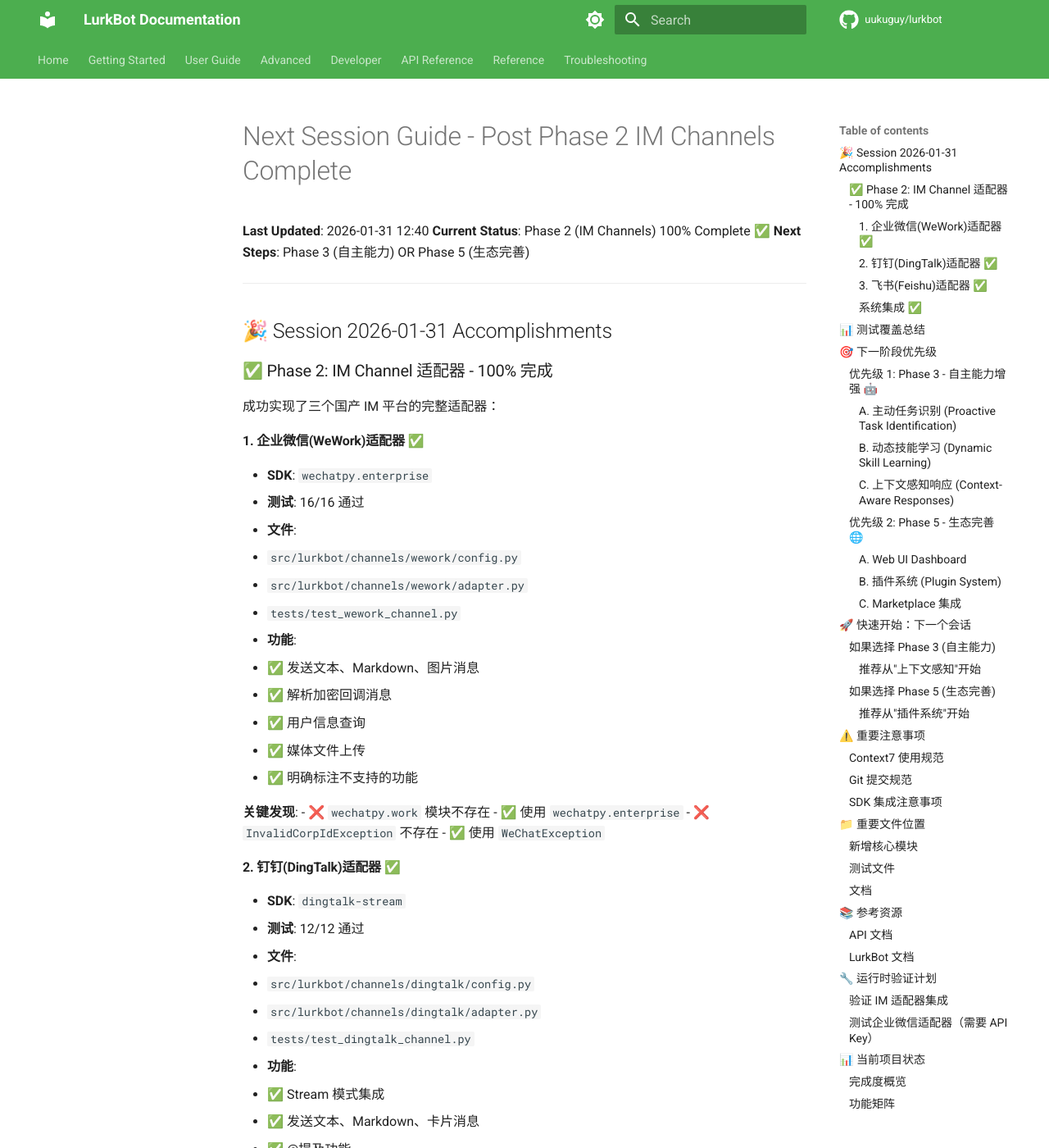
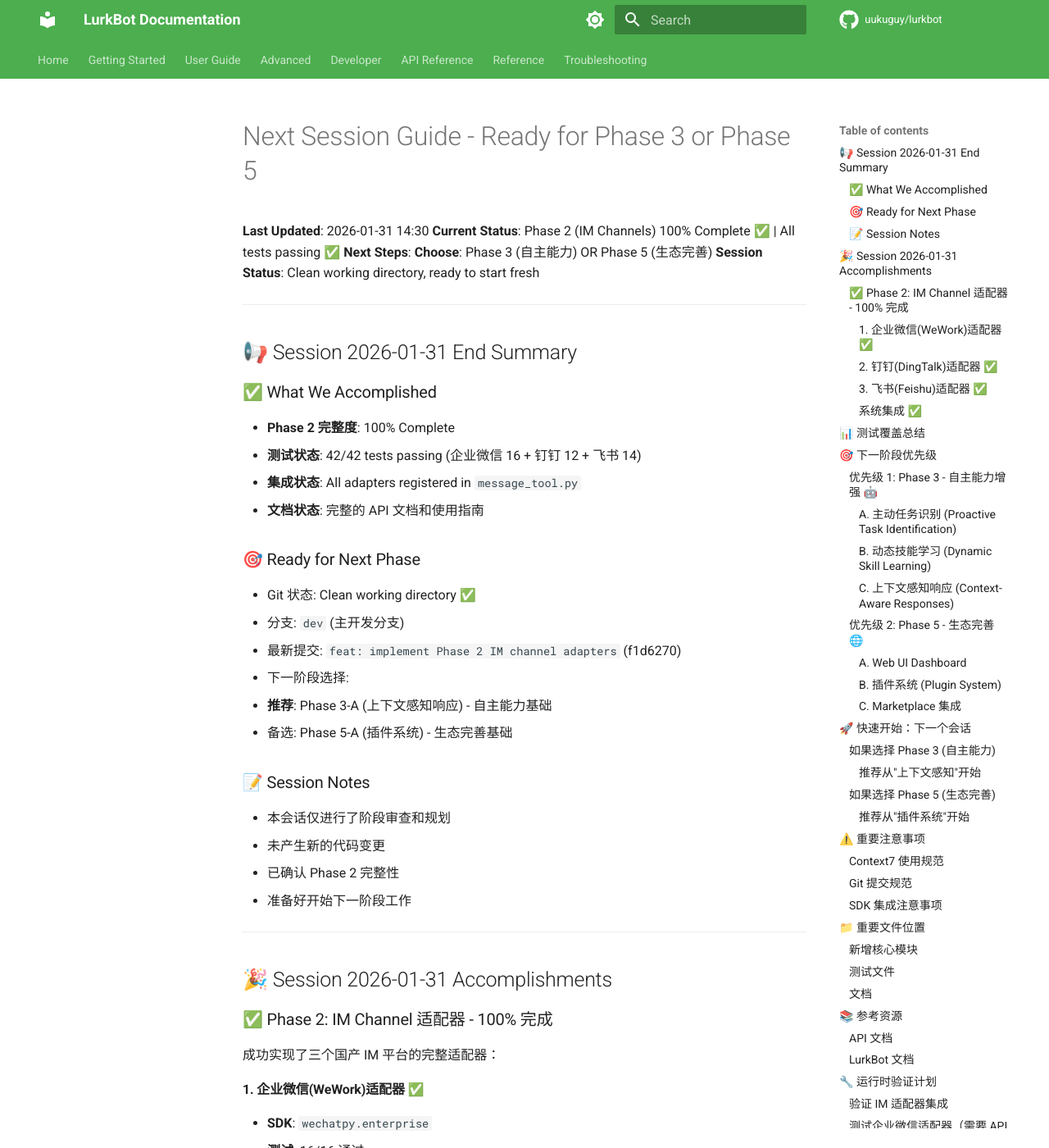
Before and after one commit to uukuguy/LurkBot, an MkDocs documentation site: the page built from docs/dev/NEXT_SESSION_GUIDE.md, in a window 1280 px wide and 1400 px high. Shown: the whole window at 82% size. Built offline with MkDocs 1.6.1 and Material for MkDocs 9.7.7, drawn with Linux system fonts in a browser that asks for light colours; comment, search, counter and statistics services are not loaded.

Commit message:
docs: end Phase 2 session and prepare for Phase 3/5
- Update NEXT_SESSION_GUIDE.md with session end summary
- Add SESSION_2026-01-31_END.md with comprehensive session wrap-up
- Confirm Phase 2 (IM Channels) 100% complete status
- Prepare startup checklist for next session (Phase 3-A or 5-A)
- Document key learnings from SDK integration
- 42 tests passing (WeWork 16 + DingTalk 12 + Feishu 14)

Co-Authored-By: Claude Sonnet 4.5 <noreply@anthropic.com>

```diff
--- a/docs/dev/NEXT_SESSION_GUIDE.md
+++ b/docs/dev/NEXT_SESSION_GUIDE.md
@@ -1,8 +1,33 @@
-# Next Session Guide - Post Phase 2 IM Channels Complete
+# Next Session Guide - Ready for Phase 3 or Phase 5
 
-**Last Updated**: 2026-01-31 12:40
-**Current Status**: Phase 2 (IM Channels) 100% Complete ✅
-**Next Steps**: Phase 3 (自主能力) OR Phase 5 (生态完善)
+**Last Updated**: 2026-01-31 14:30
+**Current Status**: Phase 2 (IM Channels) 100% Complete ✅ | All tests passing ✅
+**Next Steps**: **Choose**: Phase 3 (自主能力) OR Phase 5 (生态完善)
+**Session Status**: Clean working directory, ready to start fresh
+
+---
+
+## 📢 Session 2026-01-31 End Summary
+
+### ✅ What We Accomplished
+- **Phase 2 完整度**: 100% Complete
+- **测试状态**: 42/42 tests passing (企业微信 16 + 钉钉 12 + 飞书 14)
+- **集成状态**: All adapters registered in `message_tool.py`
+- **文档状态**: 完整的 API 文档和使用指南
+
+### 🎯 Ready for Next Phase
+- Git 状态: Clean working directory ✅
+- 分支: `dev` (主开发分支)
+- 最新提交: `feat: implement Phase 2 IM channel adapters` (f1d6270)
+- 下一阶段选择:
+  - **推荐**: Phase 3-A (上下文感知响应) - 自主能力基础
+  - 备选: Phase 5-A (插件系统) - 生态完善基础
+
+### 📝 Session Notes
+- 本会话仅进行了阶段审查和规划
+- 未产生新的代码变更
+- 已确认 Phase 2 完整性
+- 准备好开始下一阶段工作
 
 ---
 
```
Also changed, not shown: docs/dev/SESSION_2026-01-31_END.md (added, +336 -0 lines).
